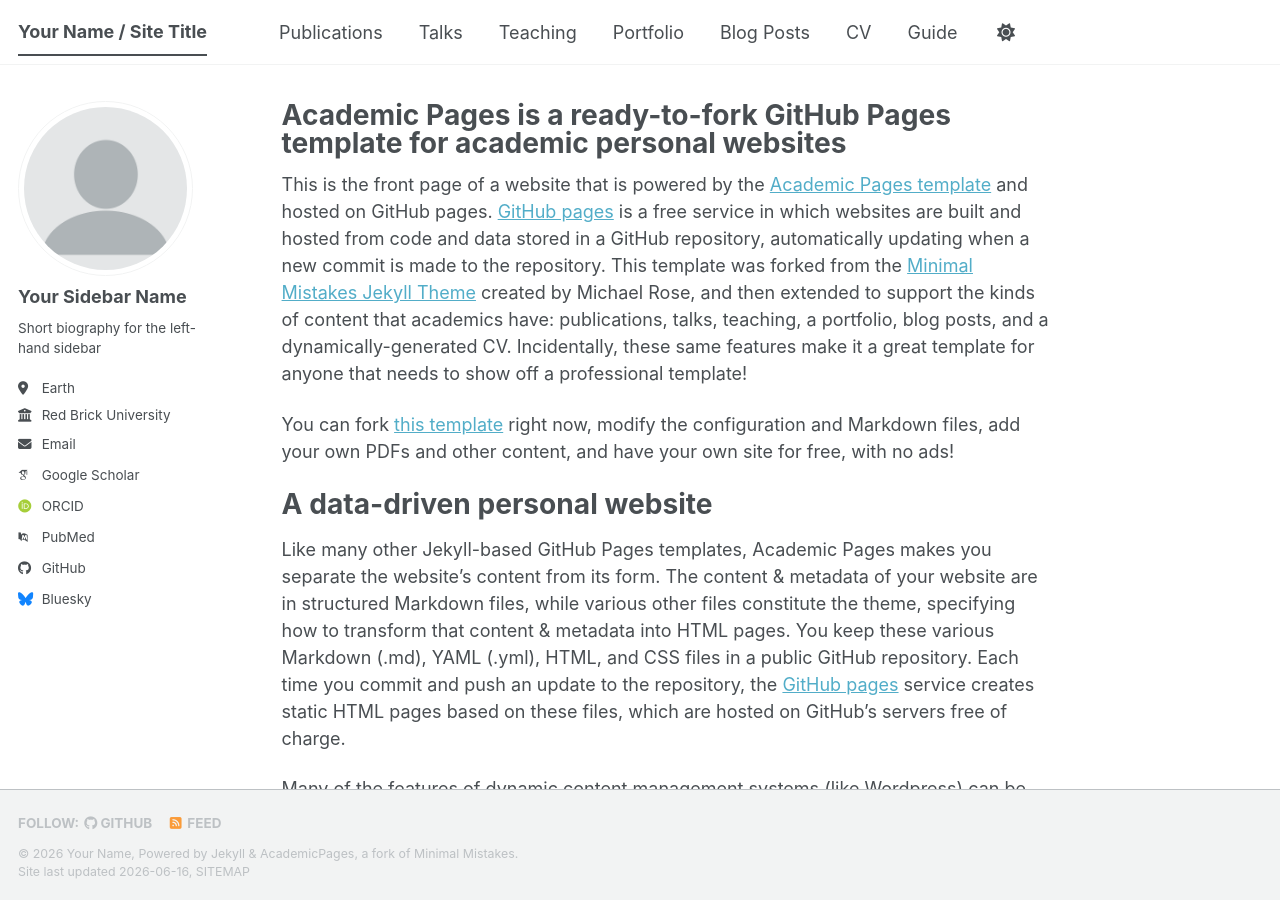
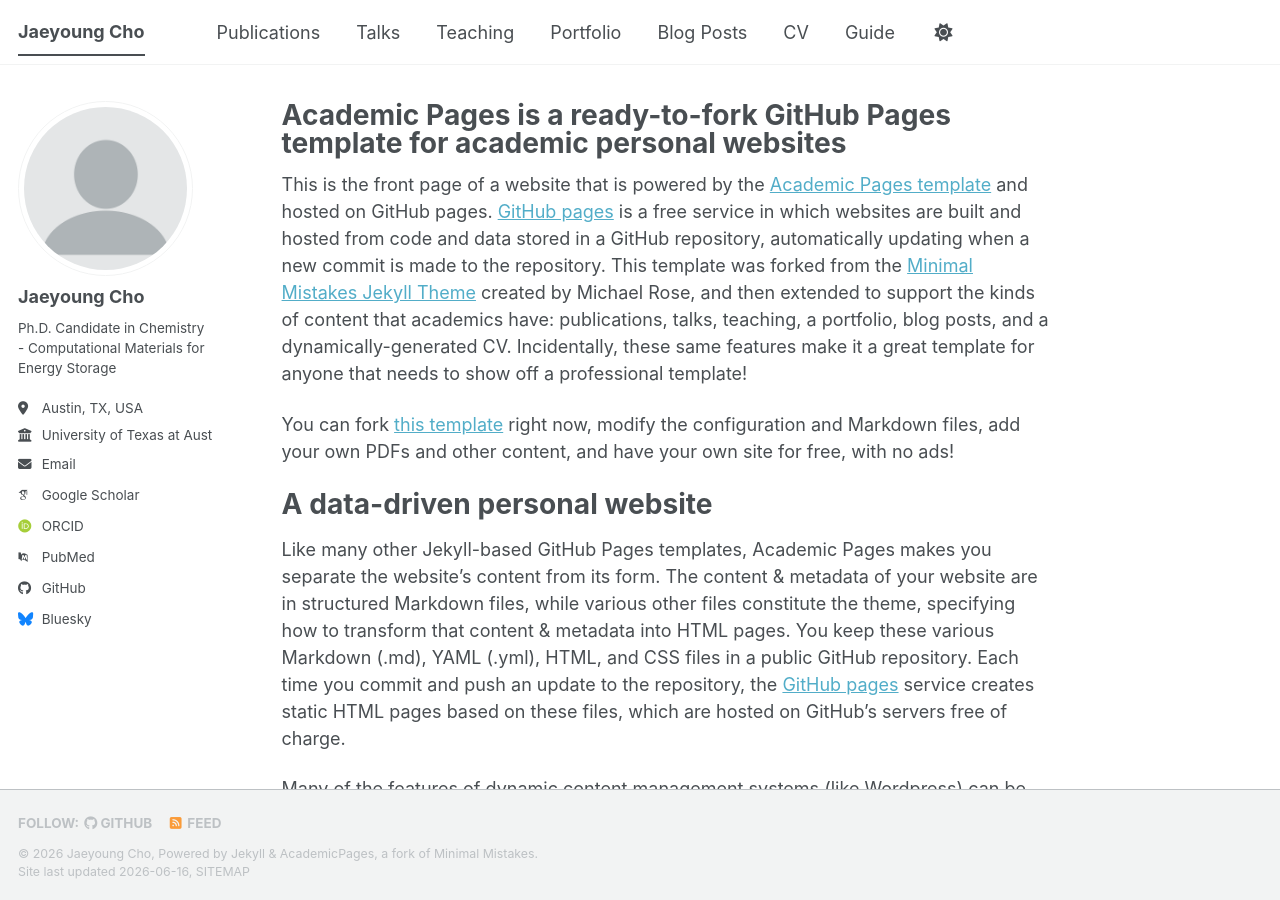
Before and after one commit to jycho5758/jycho5758.github.io, a Jekyll site: the page built from _pages/about.md, in a window 1280 px wide and 900 px high. Built offline with Jekyll 4.4.1, drawn with Linux system fonts in a browser that asks for light colours; some web fonts are replaced; a script bundle is joined from its source files by our own code; library files that are not in the unit come from our copies.

Commit message:
Update _config.yml

```diff
--- a/_config.yml
+++ b/_config.yml
@@ -9,14 +9,14 @@
 # Basic Site Settings
 locale                   : "en-US"
 site_theme               : "default" # The available themes options are "default", "air", "sunrise", "mint", "dirt" and "contrast"
-title                    : "Your Name / Site Title"
+title                    : "Jaeyoung Cho"
 title_separator          : "-"
-name                     : &name "Your Name"
-description              : &description "Your Name's academic portfolio"   # Update this with a general description of your site, this is the default if not overridden by a page
-url                      : https://academicpages.github.io # The base hostname & protocol for your site e.g. "https://[your GitHub username].github.io",
+name                     : &name "Jaeyoung Cho"
+description              : &description "Academic Portfolio of Jaeyoung Cho - Computational Chemistry & Materials Science"   # Update this with a general description of your site, this is the default if not overridden by a page
+url                      : https://jycho5758.github.io # The base hostname & protocol for your site e.g. "https://[your GitHub username].github.io",
                                                            # or if you already have some other page hosted on Github then use "https://[your GitHub username].github.io/[Your Repo Name]"
 baseurl                  : "" # the subpath of your site, e.g. "/blog"
-repository               : "academicpages/academicpages.github.io"
+repository               : "jycho5758/jycho5758.github.io"
 
 # Site Author - The following control what appear as part of the author content on the side bar.
 #               If a field is blank the icon and link will not appear, otherwise it will be shown.
@@ -24,21 +24,22 @@ repository               : "academicpages/academicpages.github.io"
 author:
   # Biographic information
   avatar           : "profile.png"
-  name             : "Your Sidebar Name"
+  name             : "Jaeyoung Cho"
   pronouns         : # example: "she/her"
-  bio              : "Short biography for the left-hand sidebar"
-  location         : "Earth"
-  employer         : "Red Brick University"
+  bio              : "Ph.D. Candidate in Chemistry - Computational Materials for Energy Storage"
+  location         : "Austin, TX, USA"
+  employer         : "University of Texas at Austin"
   uri              : # URL
-  email            : "none@example.org"
+  email            : "jaeyoungcho@utexas.edu"
 
   # Academic websites
   academia         : # URL
   arxiv            : # URL - Update with the correct link to your profile
-  googlescholar    : "https://scholar.google.com/citations?user=PS_CX0AAAAAJ"
+  googlescholar    : "https://scholar.google.com/citations?user=hIcbxrYAAAAJ&hl=en"
+  github           : "jycho5758"
   inspire-hep      : # URL
   impactstory      : # URL
-  orcid            : "https://orcid.org/yourorcidurl"
+  orcid            : "https://orcid.org/my-orcid?orcid=0000-0003-3184-1382"
   semantic         : # URL
   ssrn             : # URL
   pubmed           : "https://www.ncbi.nlm.nih.gov/pubmed/?term=john+snow"
```
